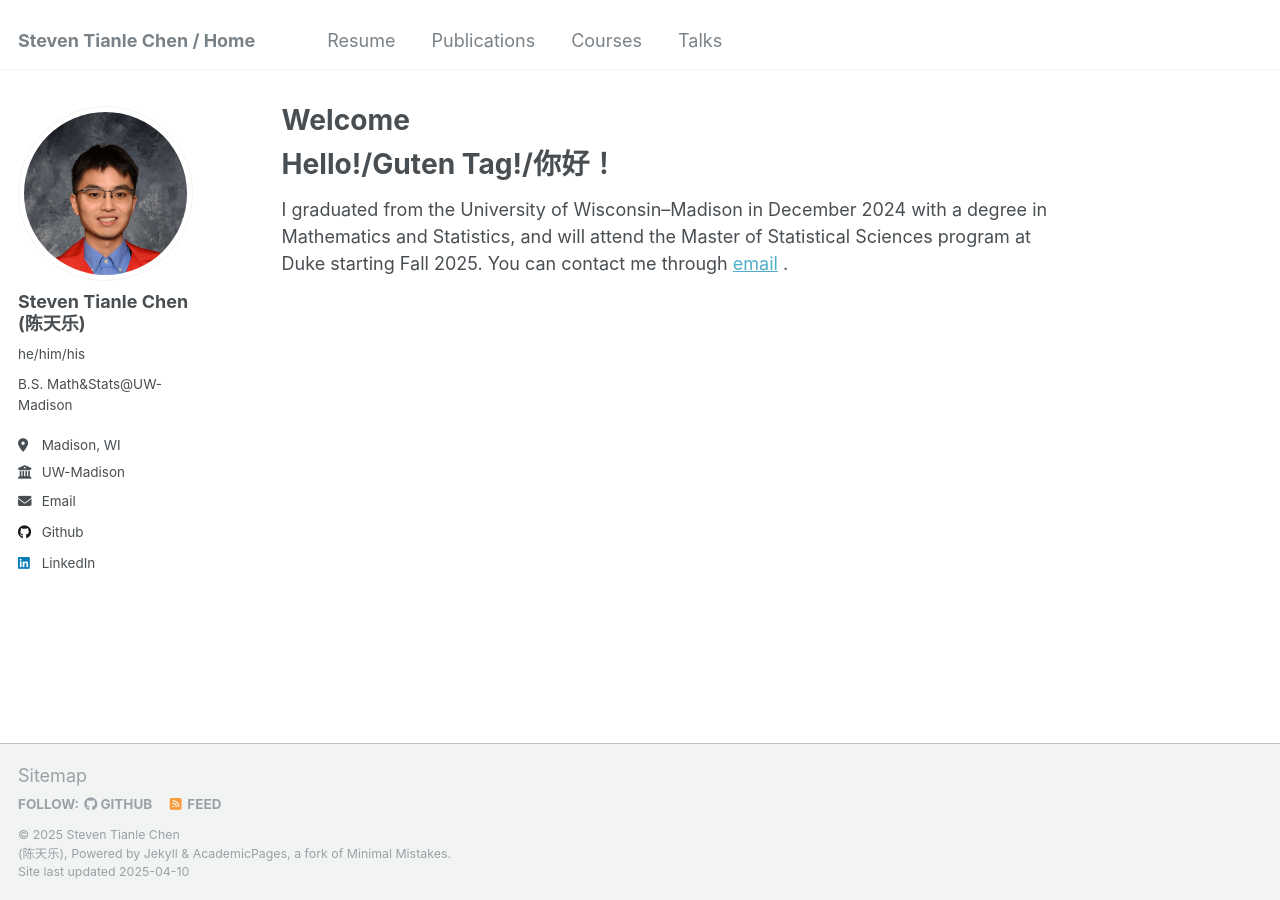
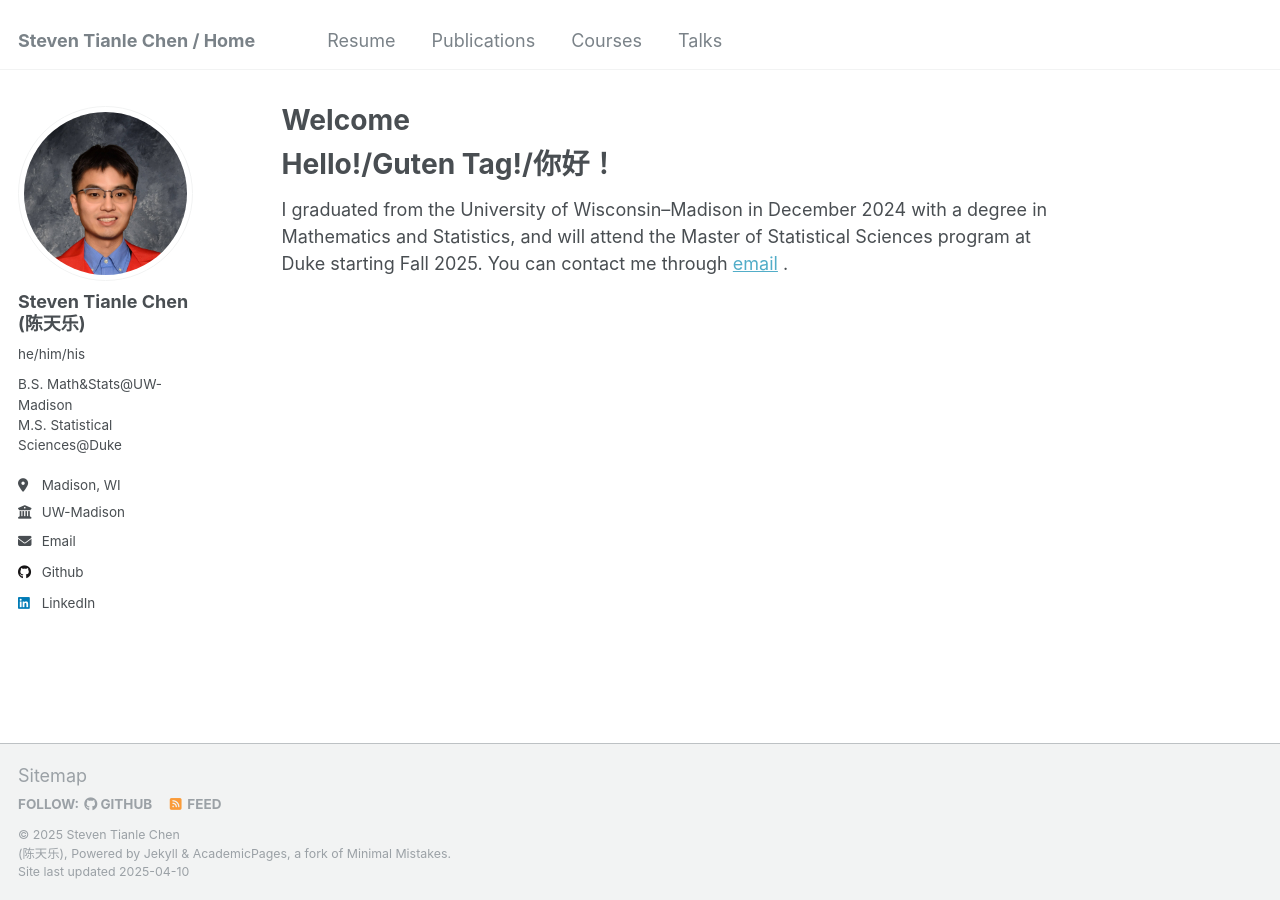
Before and after one commit to sttlchen/sttlchen.github.io, a Jekyll site: the page built from _pages/about.md, in a window 1280 px wide. Built offline with Jekyll 4.4.1, drawn with Linux system fonts in a browser that asks for light colours.

Commit message:
Update _config.yml

```diff
--- a/_config.yml
+++ b/_config.yml
@@ -11,7 +11,7 @@ locale                   : "en-US"
 title                    : "Steven Tianle Chen / Home"
 title_separator          : "-"
 name                     : &name "Steven Tianle Chen <br> (陈天乐)"
-description              : &description "B.S. Math&Stats@UW-Madison"
+description              : &description "B.S. Math&Stats@UW-Madison <br> M.S. Statistical Sciences@Duke"
 url                      : https://sttlchen.github.io # the base hostname & protocol for your site e.g. "https://mmistakes.github.io"
 baseurl                  : "" # the subpath of your site, e.g. "/blog"
 repository               : "sttlchen/sttlchen.github.io"
@@ -24,11 +24,11 @@ author:
   avatar           : "Grad Portrait.jpg"
   name             : "Steven Tianle Chen <br> (陈天乐)"
   pronouns         : "he/him/his"
-  bio              : "B.S. Math&Stats@UW-Madison"
+  bio              : "B.S. Math&Stats@UW-Madison <br> M.S. Statistical Sciences@Duke"
   location         : "Madison, WI"
   employer         : "UW-Madison"
   uri              : # URL
-  email            : "tchen433@wisc.edu"
+  email            : "chent7083@gmail.com"
 
   # Academic websites
   arxiv            : # URL - Update with the correct link to your profile
```
